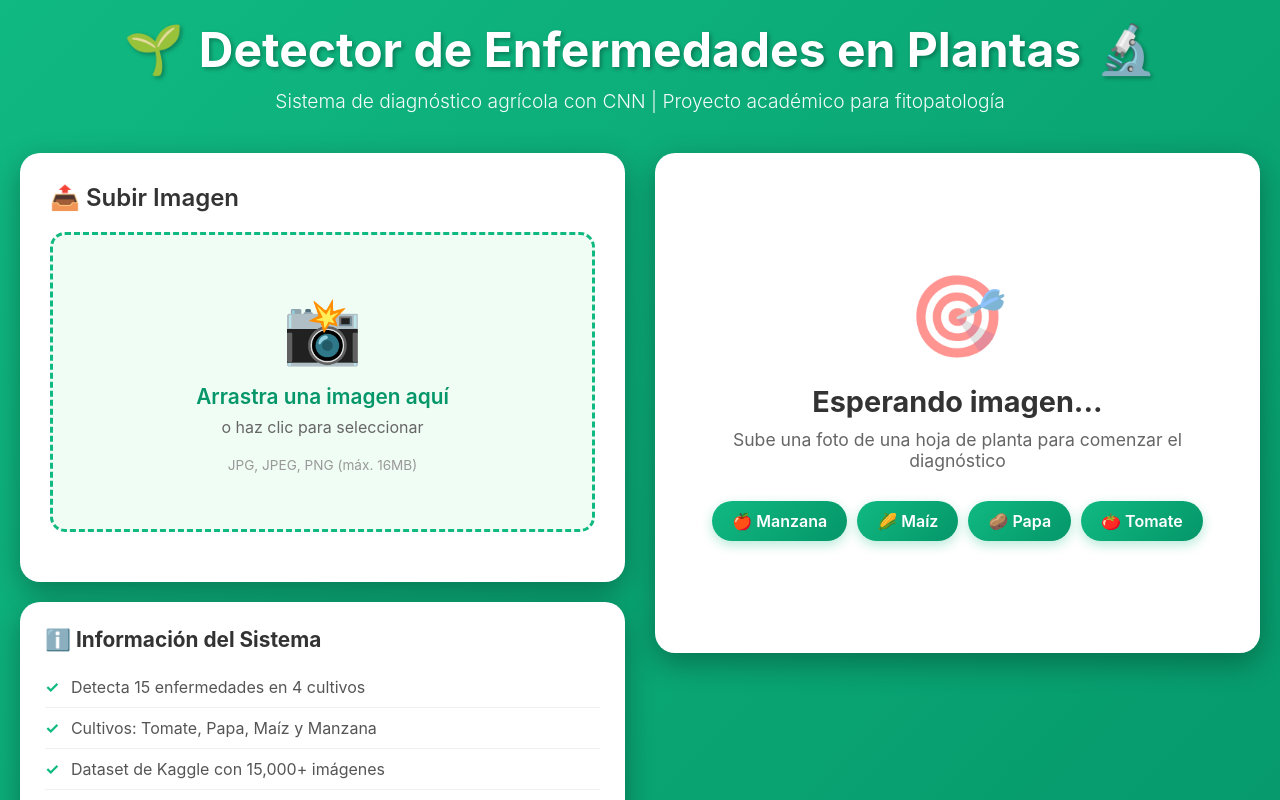
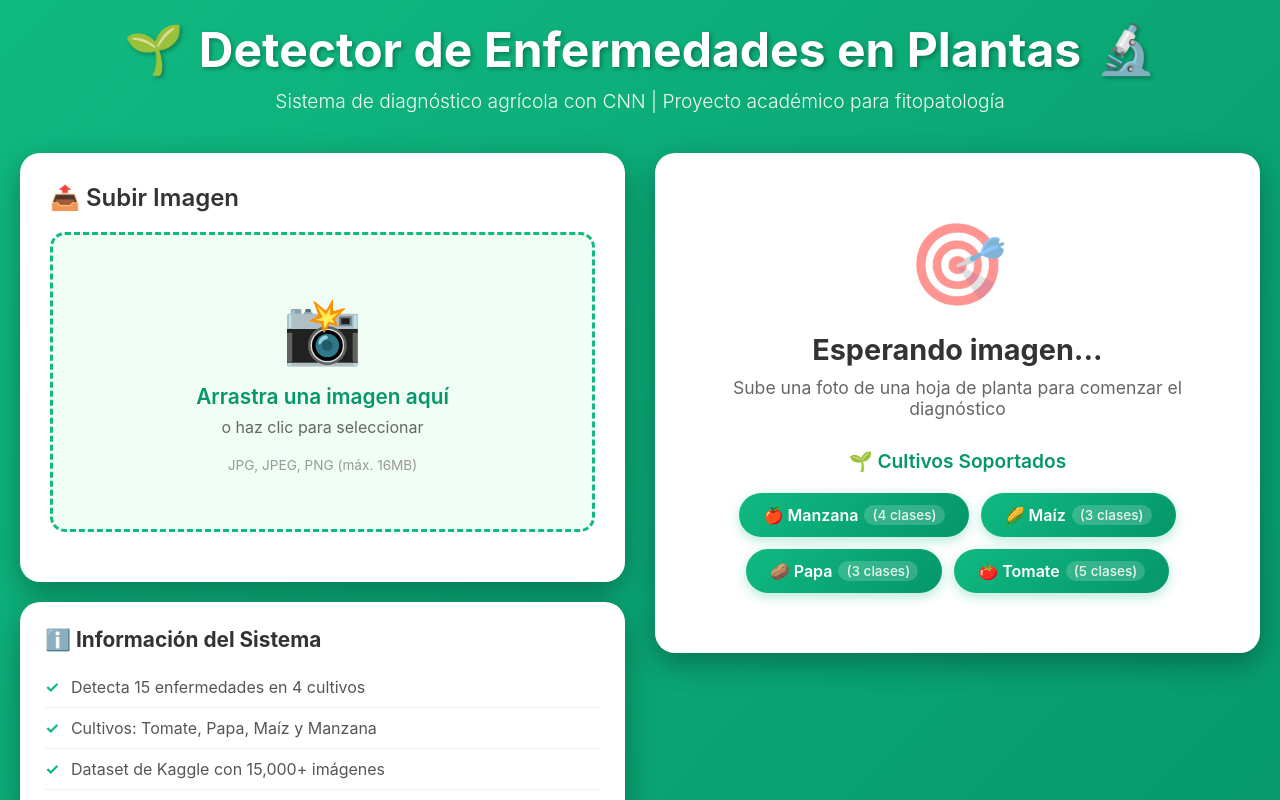
Before and after one commit to jdCarrillo15/Proyecto-inteligencia-computacional, a React (Create React App) app in the folder frontend/: page / in a window 1280 px wide. Shown: the top 800 px of the page. Built offline with nearby package versions, Linux system fonts and the light colour scheme.

Commit message:
feat(frontend): reorganize supported plants chips with class counts and tooltips

```diff
--- a/frontend/src/App.css
+++ b/frontend/src/App.css
@@ -401,22 +401,53 @@
   color: #666;
 }
 
+.supported-plants-title {
+  margin-top: 25px;
+  margin-bottom: 5px;
+}
+
+.supported-plants-title h4 {
+  color: #059669;
+  font-size: 1.2em;
+  font-weight: 600;
+  margin: 0;
+}
+
 .supported-fruits {
   display: flex;
   flex-wrap: wrap;
-  gap: 10px;
+  gap: 12px;
   justify-content: center;
-  margin-top: 30px;
+  margin-top: 20px;
 }
 
 .fruit-chip {
   background: linear-gradient(135deg, #10b981 0%, #059669 100%);
   color: white;
-  padding: 10px 20px;
+  padding: 12px 24px;
   border-radius: 25px;
   font-weight: 600;
   font-size: 1em;
   box-shadow: 0 4px 12px rgba(16, 185, 129, 0.3);
+  cursor: help;
+  transition: all 0.3s ease;
+  display: flex;
+  align-items: center;
+  gap: 6px;
+}
+
+.fruit-chip:hover {
+  transform: translateY(-2px);
+  box-shadow: 0 6px 16px rgba(16, 185, 129, 0.4);
+}
+
+.chip-count {
+  font-size: 0.85em;
+  opacity: 0.9;
+  font-weight: 500;
+  background: rgba(255, 255, 255, 0.2);
+  padding: 2px 8px;
+  border-radius: 12px;
 }
 
 /* Footer */
--- a/frontend/src/App.js
+++ b/frontend/src/App.js
@@ -298,11 +298,22 @@ function App() {
                   <div className="placeholder-icon">🎯</div>
                   <h3>Esperando imagen...</h3>
                   <p>Sube una foto de una hoja de planta para comenzar el diagnóstico</p>
+                  <div className="supported-plants-title">
+                    <h4>🌱 Cultivos Soportados</h4>
+                  </div>
                   <div className="supported-fruits">
-                    <div className="fruit-chip">🍎 Manzana</div>
-                    <div className="fruit-chip">🌽 Maíz</div>
-                    <div className="fruit-chip">🥔 Papa</div>
-                    <div className="fruit-chip">🍅 Tomate</div>
+                    <div className="fruit-chip" title="Mancha negra, Sarna, Roya del cedro, Saludable">
+                      🍎 Manzana <span className="chip-count">(4 clases)</span>
+                    </div>
+                    <div className="fruit-chip" title="Roya común, Tizón del norte, Saludable">
+                      🌽 Maíz <span className="chip-count">(3 clases)</span>
+                    </div>
+                    <div className="fruit-chip" title="Tizón temprano, Tizón tardío, Saludable">
+                      🥔 Papa <span className="chip-count">(3 clases)</span>
+                    </div>
+                    <div className="fruit-chip" title="Mancha bacteriana, Tizón temprano, Tizón tardío, Moho de hoja, Saludable">
+                      🍅 Tomate <span className="chip-count">(5 clases)</span>
+                    </div>
                   </div>
                 </div>
               </div>
```
